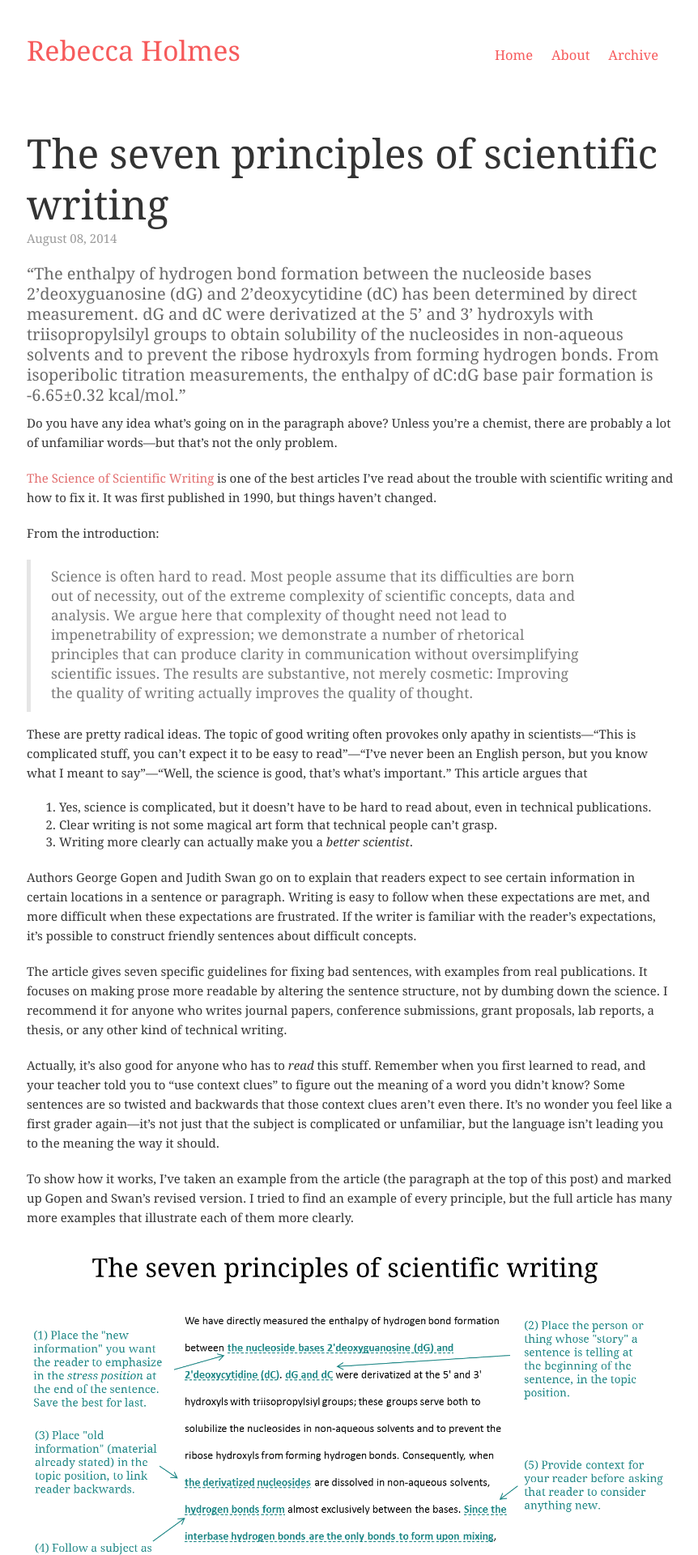
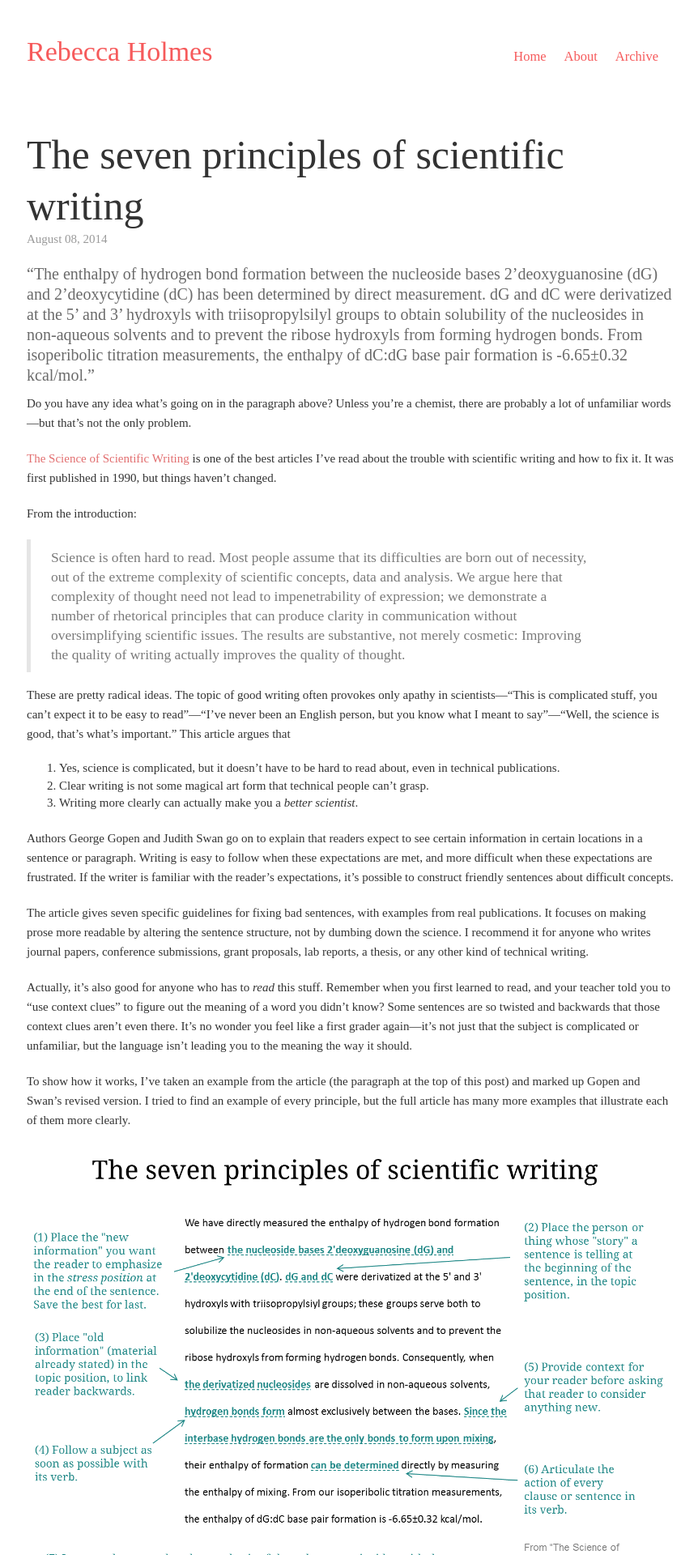
Before and after one commit to piscisvolans/piscisvolans.github.io, a Jekyll site: the page built from _posts/2014-08-08-the-science-of-scientific-writing.md, in a window 1280 px wide. Shown: the top 1920 px of the page at 81% size, without its empty margins (207-1069 px from the left). Built offline with Jekyll 4.4.1, drawn with Linux system fonts in a browser that asks for light colours; some web fonts are replaced; Markdown is read by kramdown in place of the engine named in the settings; comment, search, counter and statistics services are not loaded.

Commit message:
Switched to google fonts
Chrome finally fixed the google fonts rendering problem, so I'm
switching

```diff
--- a/_includes/head.html
+++ b/_includes/head.html
@@ -21,7 +21,7 @@
 
   <link href='http://fonts.googleapis.com/css?family=Lobster' rel='stylesheet' type='text/css'>
   <link href='http://fonts.googleapis.com/css?family=Open+Sans:300italic,400italic,600italic,700italic,800italic,400,300,600,700,800' rel='stylesheet' type='text/css'>
-  <link href='http://fonts.googleapis.com/css?family=Droid+Serif:400,700' rel='stylesheet' type='text/css'>
+  <link href='http://fonts.googleapis.com/css?family=Droid+Serif:400,700,400italic,700italic' rel='stylesheet' type='text/css'>
 
 
   <!-- Icons -->
--- a/public/css/main.css
+++ b/public/css/main.css
@@ -17,7 +17,7 @@
 }
 
 body {
-  font-family: "Droid Serif", georgia, serif;
+  font-family: "Droid Serif",serif;
   font-size: 15px;
   font-weight:300;
   color: #333;
@@ -49,7 +49,7 @@
 /* Headings */
 h1, h2, h3, h4, h5, h6 {
   margin-bottom: .5rem;
-  font-family: "Droid Serif", georgia, serif;
+  font-family: "Droid Serif",serif;
   line-height: 1.25;
   color: #6a6a6a;
 }
@@ -483,51 +483,3 @@
     /* inline-block space fix */
     margin-right:-4px;
 }
-
-@font-face {
-    font-family: 'Droid Serif';
-	src: url('../fonts/DroidSerif-webfont.eot');
-	src: url('../fonts/DroidSerif-webfont.svg#droid_serifregular') format('svg'),
-		 url('../fonts/DroidSerif-webfont.eot?#iefix') format('embedded-opentype'),
-		 url('../fonts/DroidSerif-webfont.woff') format('woff'),
-		 url('../fonts/DroidSerif-webfont.ttf') format('truetype');
-    font-weight: 300;
-    font-style: normal;
-
-}
-
-@font-face {
-    font-family: 'Droid Serif';
-    src: url('../fonts/DroidSerif-Italic-webfont.eot');
-    src: url('../fonts/DroidSerif-Italic-webfont.svg#droid_serifitalic') format('svg')
-		 url('../fonts/DroidSerif-Italic-webfont.eot?#iefix') format('embedded-opentype'),
-         url('../fonts/DroidSerif-Italic-webfont.woff') format('woff'),
-         url('../fonts/DroidSerif-Italic-webfont.ttf') format('truetype');
-    font-weight: 300;
-    font-style: italic;
-
-}
-
-@font-face {
-    font-family: 'Droid Serif';
-    src: url('../fonts/DroidSerif-BoldItalic-webfont.eot');
-    src: url('../fonts/DroidSerif-BoldItalic-webfont.svg#droid_serifbold_italic') format('svg'),
-		 url('../fonts/DroidSerif-BoldItalic-webfont.eot?#iefix') format('embedded-opentype'),
-         url('../fonts/DroidSerif-BoldItalic-webfont.woff') format('woff'),
-         url('../fonts/DroidSerif-BoldItalic-webfont.ttf') format('truetype');
-    font-weight: bold;
-    font-style: italic;
-
-}
-
-@font-face {
-    font-family: 'Droid Serif';
-    src: url('../fonts/DroidSerif-Bold-webfont.eot');
-    src: url('../fonts/DroidSerif-Bold-webfont.svg#droid_serifbold') format('svg'),
-		 url('../fonts/DroidSerif-Bold-webfont.eot?#iefix') format('embedded-opentype'),
-         url('../fonts/DroidSerif-Bold-webfont.woff') format('woff'),
-         url('../fonts/DroidSerif-Bold-webfont.ttf') format('truetype');
-    font-weight: bold;
-    font-style: normal;
-
-}
```
